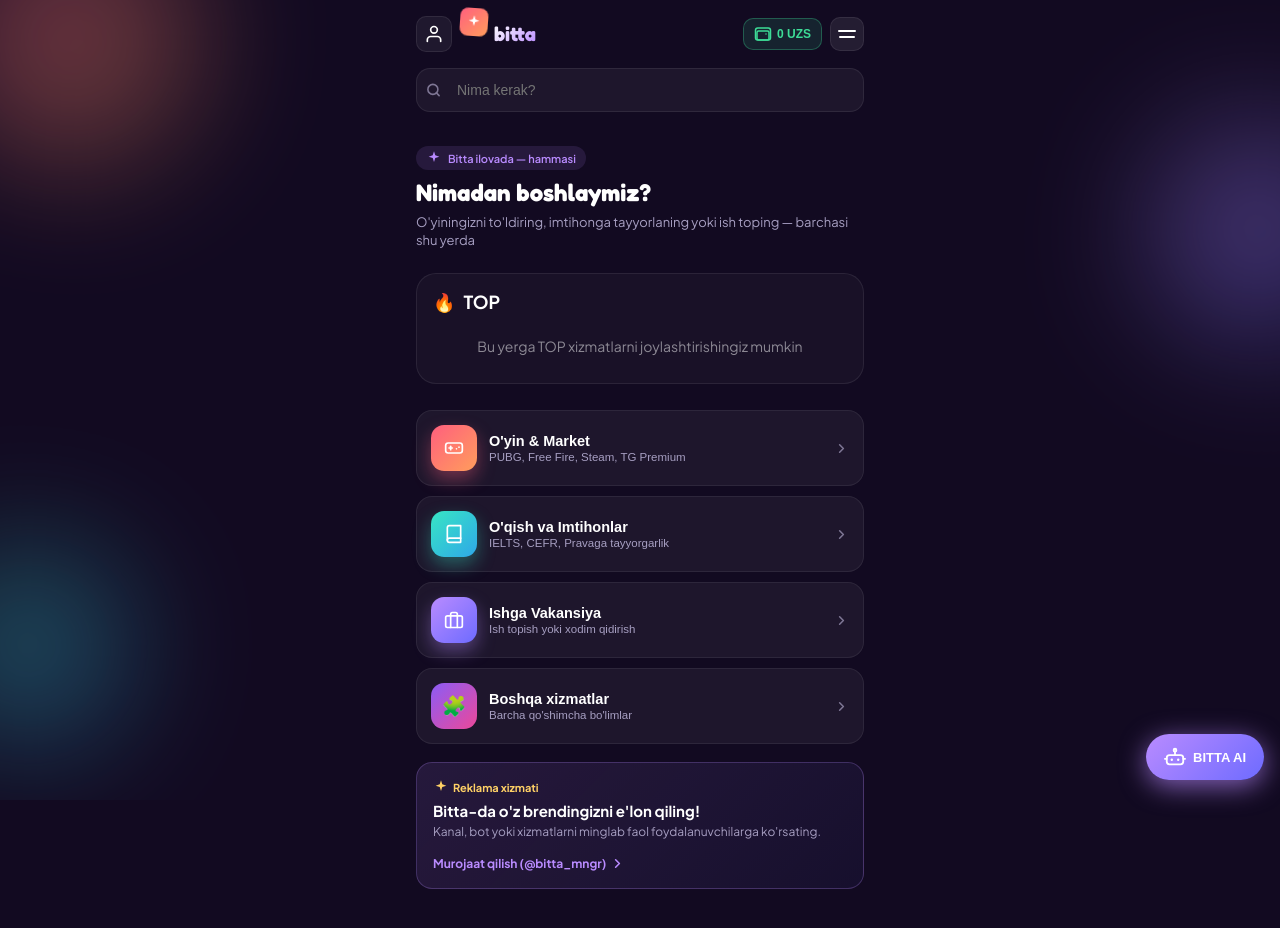
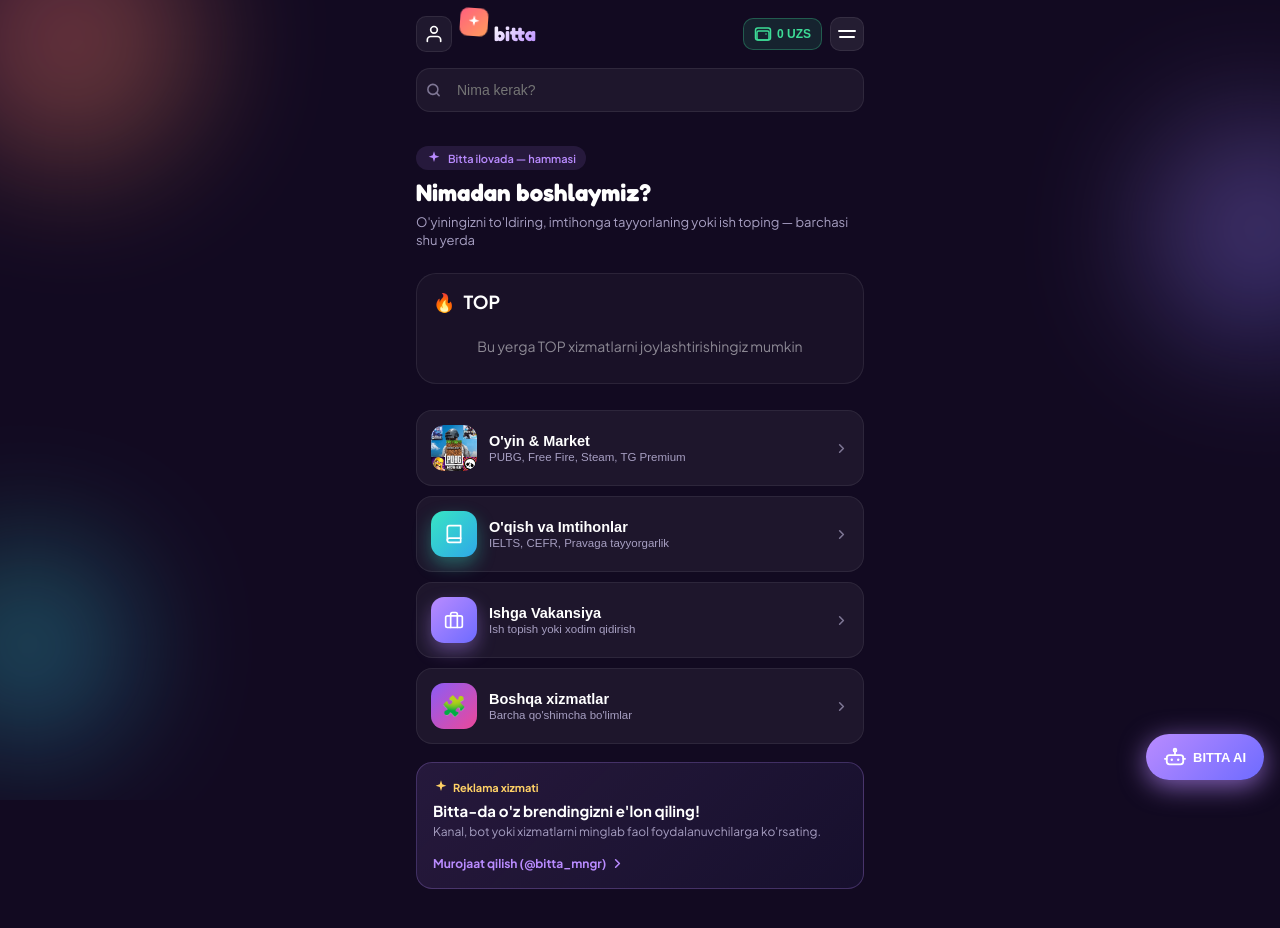
Before and after one commit to m1fne/BITTA-UI, a Next.js app: page / in a window 1280 px wide. Shown: the top 928 px of the page. Built offline with nearby package versions, Linux system fonts and the light colour scheme.

Commit message:
mini upgrade

```diff
--- a/app/page.tsx
+++ b/app/page.tsx
@@ -875,8 +875,12 @@
                   <TopSection />
 
                   <button style={styles.categoryCard} className="bt-tile" onClick={() => { haptic("light"); setActiveView("market"); }}>
-                    <div style={{ ...styles.categoryIconBadge, background: themes.pink.grad, boxShadow: `0 8px 18px ${themes.pink.glow}` }}>
-                      <Icons.Gamepad />
+                    <div style={{ ...styles.categoryIconBadge, padding: 0, overflow: 'hidden' }}>
+                      <img
+                        src="/games_home.jpg"
+                        alt="O'yin & Market"
+                        style={{ width: '100%', height: '100%', objectFit: 'cover', borderRadius: '12px' }}
+                      />
                     </div>
                     <div style={styles.categoryTextWrap}>
                       <span style={styles.categoryTitle}>O'yin & Market</span>
```
